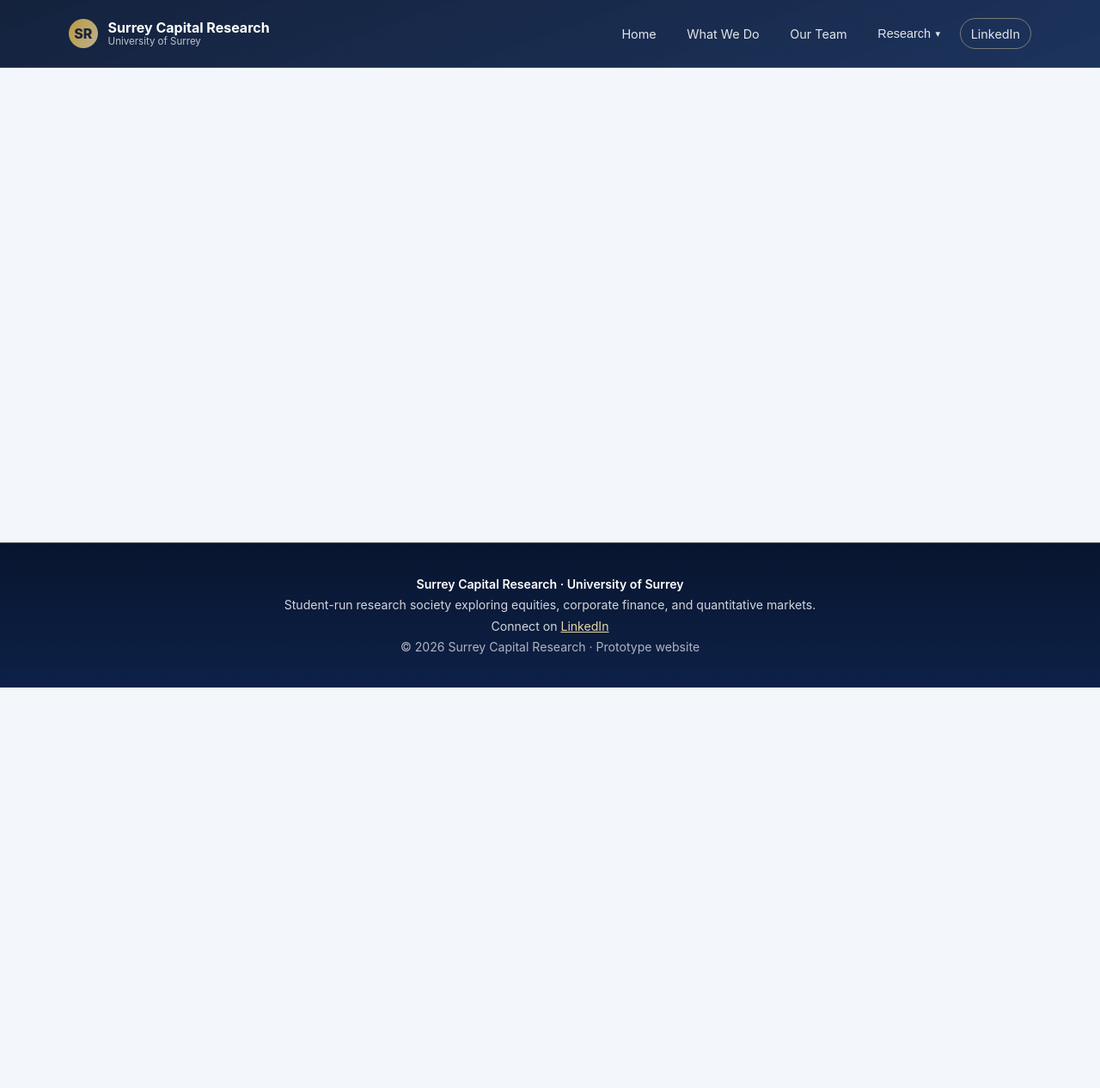
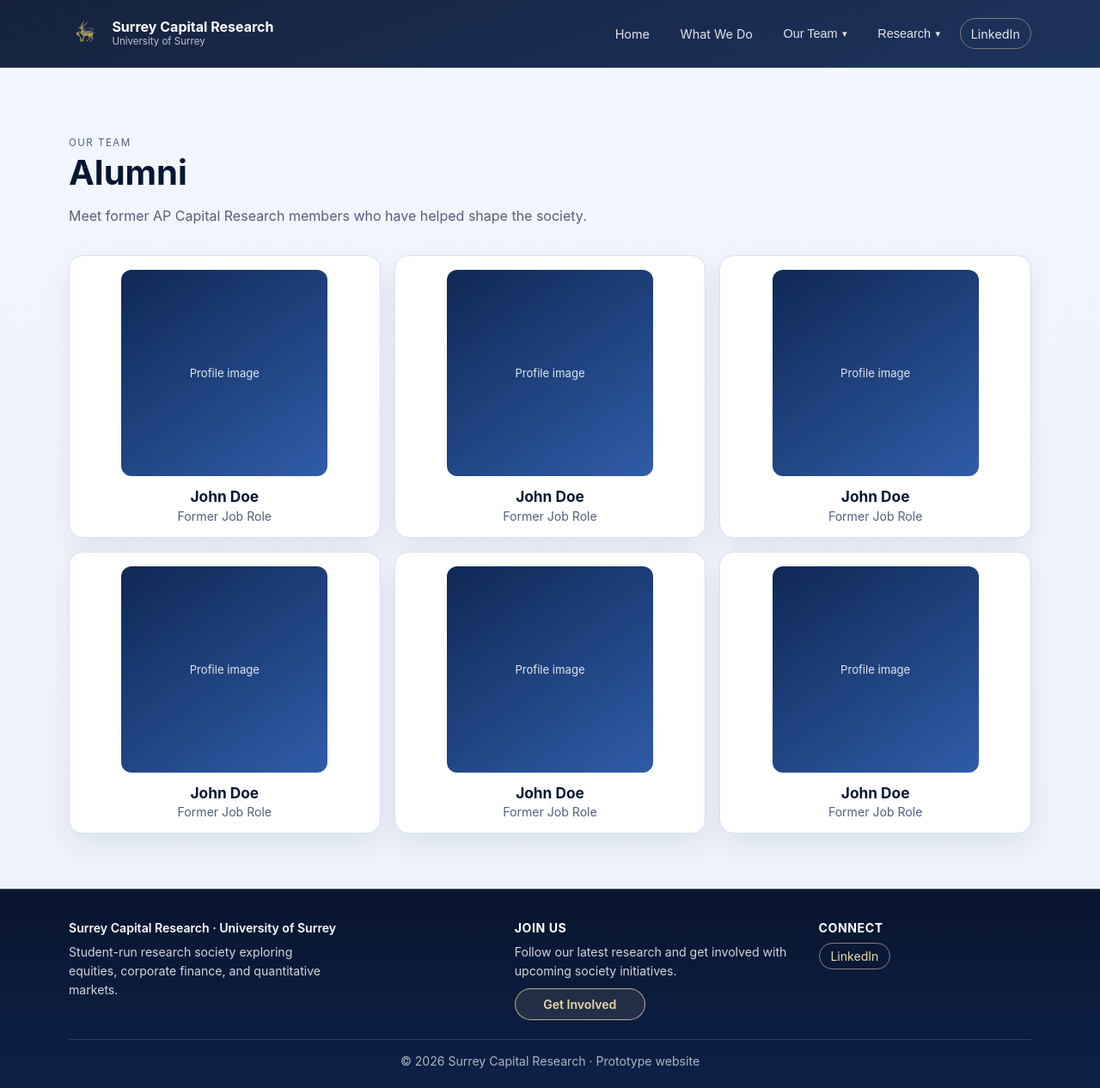
Before and after one commit to dawid-paluch/APCapitalResearchWebProject, a Vue app in the folder apcapital/: page /alumni in a window 1280 px wide. Shown: the whole page at 86% size. Before the commit the page ends 800 px from the top, so only its background shows below. Built offline with nearby package versions, Linux system fonts and the light colour scheme.

Commit message:
changes made off feedback

```diff
--- a/apcapital/index.html
+++ b/apcapital/index.html
@@ -4,7 +4,7 @@
     <meta charset="UTF-8" />
     <link rel="icon" type="image/svg+xml" href="/vite.svg" />
     <meta name="viewport" content="width=device-width, initial-scale=1.0" />
-    <title>apcapital</title>
+    <title>Surrey Capital Research</title>
   </head>
   <body>
     <div id="app"></div>
--- a/apcapital/src/components/Footer.vue
+++ b/apcapital/src/components/Footer.vue
@@ -1,12 +1,35 @@
 <template>
   <footer class="footer">
     <div class="container footer-inner">
-      <p class="footer-brand">Surrey Capital Research · University of Surrey</p>
-      <p>Student-run research society exploring equities, corporate finance, and quantitative markets.</p>
-      <p>
-        Connect on
-        <a href="https://www.linkedin.com/company/ap-capital-research/" target="_blank" rel="noopener">LinkedIn</a>
-      </p>
+      <div class="footer-grid">
+        <section class="footer-block footer-block--brand" aria-label="About Surrey Capital Research">
+          <p class="footer-brand">Surrey Capital Research · University of Surrey</p>
+          <p class="footer-description">
+            Student-run research society exploring equities, corporate finance, and quantitative markets.
+          </p>
+        </section>
+
+        <section class="footer-block footer-block--join" aria-label="Join us">
+          <h3 class="footer-heading">Join Us</h3>
+          <p class="footer-join-text">Follow our latest research and get involved with upcoming society initiatives.</p>
+          <a
+            class="join-cta"
+            href="https://www.linkedin.com/company/ap-capital-research/"
+            target="_blank"
+            rel="noopener"
+          >
+            Get Involved
+          </a>
+        </section>
+
+        <section class="footer-block" aria-label="Social links">
+          <h3 class="footer-heading">Connect</h3>
+          <div class="social-links">
+            <a href="https://www.linkedin.com/company/ap-capital-research/" target="_blank" rel="noopener">LinkedIn</a>
+          </div>
+        </section>
+      </div>
+
       <p class="footer-meta">© 2026 Surrey Capital Research · Prototype website</p>
     </div>
   </footer>
@@ -19,28 +42,113 @@
 }
 
 .footer-inner {
-  padding: 2rem 0;
-  text-align: center;
+  padding: 2.2rem 0 1.4rem;
   color: rgba(255, 255, 255, 0.82);
   font-size: 0.88rem;
+}
+
+.footer-grid {
+  display: grid;
+  grid-template-columns: 1.5fr 1fr 0.75fr;
+  gap: 1.5rem;
+  align-items: start;
+}
+
+.footer-block {
+  display: flex;
+  flex-direction: column;
+  gap: 0.6rem;
 }
 
 .footer-brand {
   color: #fff;
   font-weight: 600;
+  margin: 0;
 }
 
-.footer-inner p {
-  margin: 0.45rem 0;
+
+.footer-description {
+  margin: 0;
+  max-width: 34ch;
+  line-height: 1.55;
 }
 
-a {
+.footer-heading {
+  margin: 0;
+  color: #fff;
+  font-size: 0.88rem;
+  letter-spacing: 0.04em;
+  text-transform: uppercase;
+}
+
+.footer-join-text {
+  margin: 0;
+  line-height: 1.55;
+  max-width: 36ch;
+}
+
+.join-cta {
+  display: inline-flex;
+  align-items: center;
+  justify-content: center;
+  width: fit-content;
+  min-width: 9.5rem;
+  padding: 0.55rem 1rem;
+  border-radius: 999px;
+  border: 1px solid rgba(233, 216, 166, 0.75);
+  background: rgba(233, 216, 166, 0.1);
   color: var(--gold-300);
-  text-decoration: underline;
+  text-decoration: none;
+  font-weight: 600;
+  transition: background-color 0.2s ease, color 0.2s ease, transform 0.2s ease;
+}
+
+.join-cta:hover {
+  background: rgba(233, 216, 166, 0.2);
+  color: #fff;
+  transform: translateY(-1px);
+}
+
+.social-links {
+  display: flex;
+  flex-wrap: wrap;
+  gap: 0.55rem;
+}
+
+.social-links a {
+  color: var(--gold-300);
+  text-decoration: none;
+  border: 1px solid rgba(233, 216, 166, 0.55);
+  border-radius: 999px;
+  padding: 0.38rem 0.8rem;
+  transition: background-color 0.2s ease, color 0.2s ease;
+}
+
+.social-links a:hover {
+  background: rgba(233, 216, 166, 0.18);
+  color: #fff;
 }
 
 .footer-meta {
-  margin-top: 0.8rem;
+  margin: 1.4rem 0 0;
+  padding-top: 1rem;
+  border-top: 1px solid rgba(255, 255, 255, 0.14);
   color: rgba(255, 255, 255, 0.67);
+  text-align: center;
+}
+
+@media (max-width: 900px) {
+  .footer-grid {
+    grid-template-columns: 1fr;
+    gap: 1.2rem;
+  }
+
+  .footer-inner {
+    padding: 1.9rem 0 1.35rem;
+  }
+
+  .footer-meta {
+    text-align: left;
+  }
 }
 </style>
--- a/apcapital/src/components/Header.vue
+++ b/apcapital/src/components/Header.vue
@@ -2,7 +2,7 @@
   <header class="header">
     <div class="container header-row">
       <router-link to="/" class="logo" @click="closeMenu">
-        <span class="logo-mark">SR</span>
+        <img :src="logoImage" alt="Surrey Capital Research logo" class="logo-image" />
         <span class="logo-text">
           <strong>Surrey Capital Research</strong>
           <small>University of Surrey</small>
@@ -25,7 +25,29 @@
       <nav :class="['nav', { 'nav--open': isOpen }]">
         <router-link to="/" class="nav-link" @click="closeMenu">Home</router-link>
         <router-link :to="{ path: '/', hash: '#what-we-do' }" class="nav-link" @click="closeMenu">What We Do</router-link>
-        <router-link to="/our-team" class="nav-link" @click="closeMenu">Our Team</router-link>
+
+        <div
+          class="nav-dropdown"
+          :class="{ 'nav-dropdown--open': isTeamMenuOpen }"
+          @mouseenter="openDesktopTeam"
+          @mouseleave="closeDesktopTeam"
+        >
+          <button
+            class="nav-link nav-dropdown-trigger"
+            type="button"
+            aria-label="Open our team pages"
+            @click="toggleTeamMobile"
+            @focus="openDesktopTeam"
+          >
+            Our Team
+            <span class="caret">▾</span>
+          </button>
+
+          <div class="dropdown-menu">
+            <router-link to="/our-team" class="dropdown-link" @click="closeMenu">Members</router-link>
+            <router-link to="/alumni" class="dropdown-link" @click="closeMenu">Alumni</router-link>
+          </div>
+        </div>
 
         <div
           class="nav-dropdown"
@@ -62,6 +84,7 @@
 
 <script setup>
 import { computed, ref } from "vue"
+import logoImage from "../assets/logo2.png"
 
 defineProps({
   linkedinHref: {
@@ -73,8 +96,11 @@ defineProps({
 const isOpen = ref(false)
 const mobileResearchOpen = ref(false)
 const desktopResearchOpen = ref(false)
+const mobileTeamOpen = ref(false)
+const desktopTeamOpen = ref(false)
 
 const isResearchMenuOpen = computed(() => mobileResearchOpen.value || desktopResearchOpen.value)
+const isTeamMenuOpen = computed(() => mobileTeamOpen.value || desktopTeamOpen.value)
 
 function isMobile() {
   return typeof window !== "undefined" && window.innerWidth <= 900
@@ -84,12 +110,15 @@ function closeMenu() {
   isOpen.value = false
   mobileResearchOpen.value = false
   desktopResearchOpen.value = false
+  mobileTeamOpen.value = false
+  desktopTeamOpen.value = false
 }
 
 function toggleMenu() {
   isOpen.value = !isOpen.value
   if (!isOpen.value) {
     mobileResearchOpen.value = false
+    mobileTeamOpen.value = false
   }
 }
 
@@ -108,6 +137,24 @@ function openDesktopResearch() {
 function closeDesktopResearch() {
   if (!isMobile()) {
     desktopResearchOpen.value = false
+  }
+}
+
+function toggleTeamMobile() {
+  if (isMobile()) {
+    mobileTeamOpen.value = !mobileTeamOpen.value
+  }
+}
+
+function openDesktopTeam() {
+  if (!isMobile()) {
+    desktopTeamOpen.value = true
+  }
+}
+
+function closeDesktopTeam() {
+  if (!isMobile()) {
+    desktopTeamOpen.value = false
   }
 }
 </script>
@@ -324,4 +371,11 @@ function closeDesktopResearch() {
     padding: 0.45rem;
   }
 }
+
+.logo-image {
+  width: 2.4rem;
+  height: 2.4rem;
+  object-fit: contain;
+  display: block;
+}
 </style>
--- a/apcapital/src/router/index.js
+++ b/apcapital/src/router/index.js
@@ -1,6 +1,7 @@
 import { createRouter, createWebHistory } from "vue-router"
 import Homepage from "../views/Homepage.vue"
 import OurTeam from "../views/OurTeam.vue"
+import Alumni from "../views/Alumni.vue"
 import ResearchCategory from "../views/ResearchCategory.vue"
 
 const router = createRouter({
@@ -15,6 +16,11 @@ const router = createRouter({
       path: "/our-team",
       name: "our-team",
       component: OurTeam,
+    },
+    {
+      path: "/alumni",
+      name: "alumni",
+      component: Alumni,
     },
     {
       path: "/research/:slug",
--- /dev/null
+++ b/apcapital/src/views/Alumni.vue
@@ -0,0 +1,82 @@
+<template>
+  <section class="alumni-page">
+    <div class="container">
+      <header class="alumni-header">
+        <p class="eyebrow">Our Team</p>
+        <h1>Alumni</h1>
+        <p>Meet former AP Capital Research members who have helped shape the society.</p>
+      </header>
+
+      <div class="alumni-grid">
+        <PersonIcon v-for="person in alumni" :key="person.name + person.title" :person="person" />
+      </div>
+    </div>
+  </section>
+</template>
+
+<script setup>
+import PersonIcon from "../components/PersonIcon.vue"
+
+const alumni = [
+  { name: "John Doe", title: "Former Job Role", image: null },
+  { name: "John Doe", title: "Former Job Role", image: null },
+  { name: "John Doe", title: "Former Job Role", image: null },
+  { name: "John Doe", title: "Former Job Role", image: null },
+  { name: "John Doe", title: "Former Job Role", image: null },
+  { name: "John Doe", title: "Former Job Role", image: null },
+]
+</script>
+
+<style scoped>
+.alumni-page {
+  padding: 4rem 0;
+  background: linear-gradient(180deg, #f2f6fe 0%, #eef3fb 100%);
+}
+
+.alumni-header {
+  max-width: 60ch;
+  margin-bottom: 2rem;
+}
+
+.eyebrow {
+  text-transform: uppercase;
+  letter-spacing: 0.13em;
+  color: var(--blue-600);
+  font-size: 0.72rem;
+  margin: 0 0 0.6rem;
+}
+
+.alumni-header h1 {
+  margin: 0;
+  color: var(--navy-900);
+  font-size: clamp(1.9rem, 4vw, 2.5rem);
+}
+
+.alumni-header p {
+  margin: 0.9rem 0 0;
+  color: var(--text-muted);
+  line-height: 1.6;
+}
+
+.alumni-grid {
+  display: grid;
+  grid-template-columns: repeat(3, minmax(0, 1fr));
+  gap: 1rem;
+}
+
+@media (max-width: 900px) {
+  .alumni-grid {
+    grid-template-columns: repeat(2, minmax(0, 1fr));
+  }
+}
+
+@media (max-width: 640px) {
+  .alumni-page {
+    padding: 3rem 0;
+  }
+
+  .alumni-grid {
+    grid-template-columns: 1fr;
+  }
+}
+</style>
--- a/apcapital/src/views/OurTeam.vue
+++ b/apcapital/src/views/OurTeam.vue
@@ -5,7 +5,7 @@
         <p class="eyebrow">Leadership</p>
         <h1>Our Team</h1>
         <p>
-          AP Capital Research is led by a student committee spanning research, events, and education.
+          Surrey Capital Research is led by a student committee spanning research, events, and education.
         </p>
       </header>
 
```
Also changed, not shown: apcapital/src/views/Homepage.vue (+38 -1 lines), apcapital/src/assets/logo2.png (added), apcapital/src/assets/logo4.png (added).
